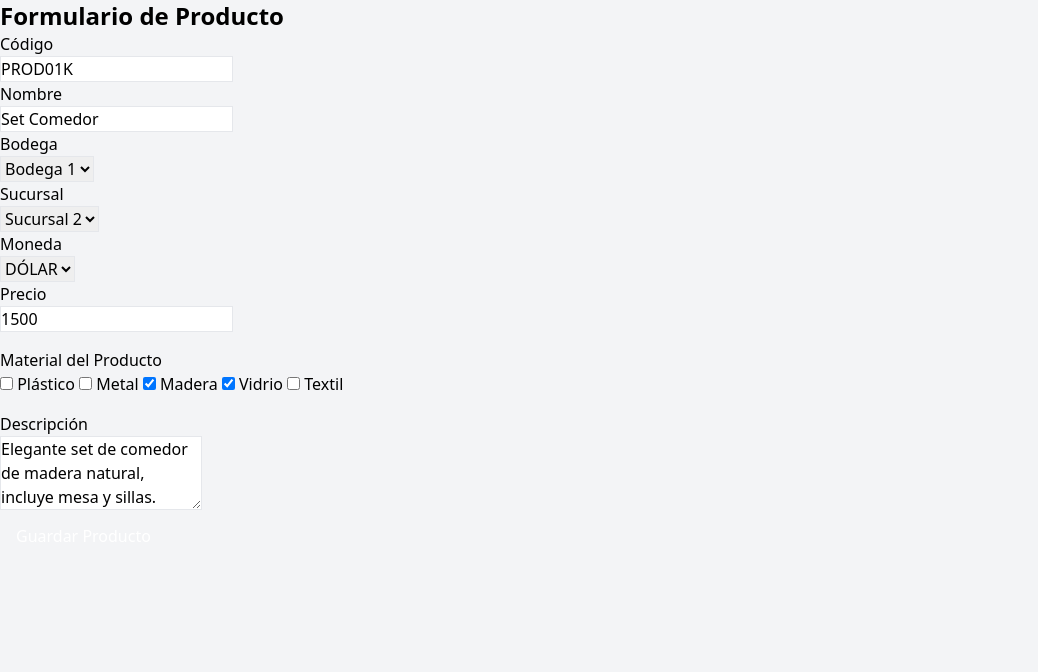
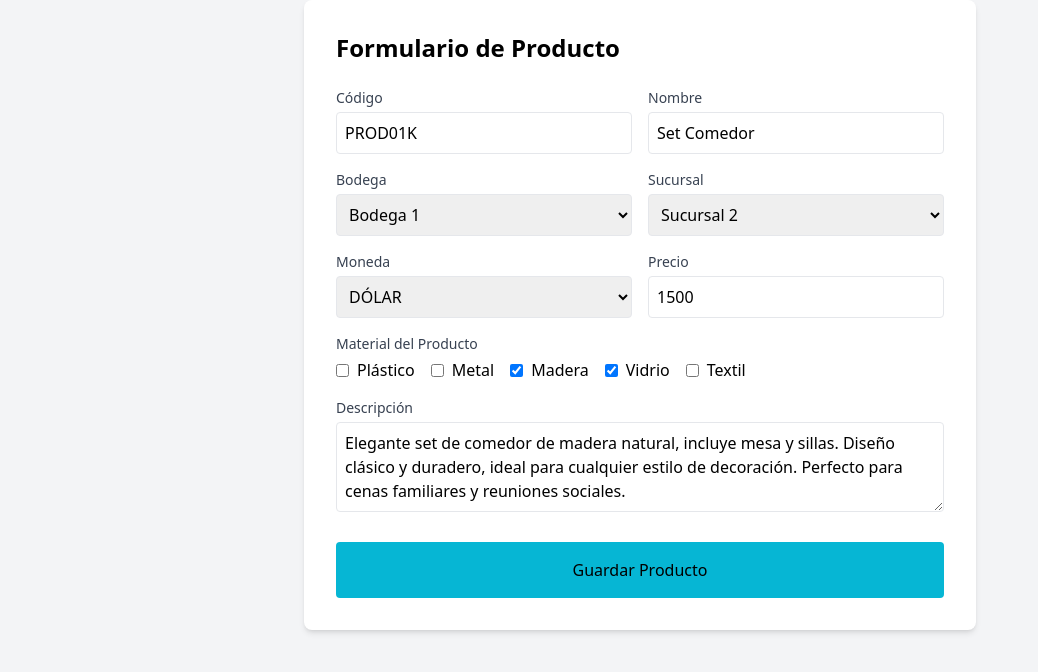
Before and after one commit to ilanangelesrodriguez/prueba-diagnostico-Facturacion.com, a PHP site: page /resources/views/formularioProducto.php in a window 1280 px wide. Shown: the top 672 px of the page, without its empty margins (0-1038 px from the left). Run offline with PHP 8.4, Linux system fonts and the light colour scheme; style sheets or scripts are compiled from the project's sources.

Commit message:
chore: modificar estilos del formulario

```diff
--- a/resources/css/output.css
+++ b/resources/css/output.css
@@ -554,40 +554,6 @@ video {
   --tw-contain-style:  ;
 }
 
-.container {
-  width: 100%;
-}
-
-@media (min-width: 640px) {
-  .container {
-    max-width: 640px;
-  }
-}
-
-@media (min-width: 768px) {
-  .container {
-    max-width: 768px;
-  }
-}
-
-@media (min-width: 1024px) {
-  .container {
-    max-width: 1024px;
-  }
-}
-
-@media (min-width: 1280px) {
-  .container {
-    max-width: 1280px;
-  }
-}
-
-@media (min-width: 1536px) {
-  .container {
-    max-width: 1536px;
-  }
-}
-
 .static {
   position: static;
 }
@@ -597,16 +563,79 @@ video {
   margin-right: auto;
 }
 
+.mb-1 {
+  margin-bottom: 0.25rem;
+}
+
 .mb-4 {
   margin-bottom: 1rem;
+}
+
+.mb-6 {
+  margin-bottom: 1.5rem;
+}
+
+.ml-2 {
+  margin-left: 0.5rem;
 }
 
 .block {
   display: block;
 }
 
+.flex {
+  display: flex;
+}
+
+.inline-flex {
+  display: inline-flex;
+}
+
+.grid {
+  display: grid;
+}
+
+.w-full {
+  width: 100%;
+}
+
+.max-w-2xl {
+  max-width: 42rem;
+}
+
+.grid-cols-2 {
+  grid-template-columns: repeat(2, minmax(0, 1fr));
+}
+
+.items-center {
+  align-items: center;
+}
+
+.gap-4 {
+  gap: 1rem;
+}
+
+.space-x-4 > :not([hidden]) ~ :not([hidden]) {
+  --tw-space-x-reverse: 0;
+  margin-right: calc(1rem * var(--tw-space-x-reverse));
+  margin-left: calc(1rem * calc(1 - var(--tw-space-x-reverse)));
+}
+
+.rounded {
+  border-radius: 0.25rem;
+}
+
+.rounded-lg {
+  border-radius: 0.5rem;
+}
+
 .border {
   border-width: 1px;
+}
+
+.bg-cyan-500 {
+  --tw-bg-opacity: 1;
+  background-color: rgb(6 182 212 / var(--tw-bg-opacity));
 }
 
 .bg-gray-100 {
@@ -614,13 +643,17 @@ video {
   background-color: rgb(243 244 246 / var(--tw-bg-opacity));
 }
 
-.bg-teal-500 {
+.bg-white {
   --tw-bg-opacity: 1;
-  background-color: rgb(20 184 166 / var(--tw-bg-opacity));
+  background-color: rgb(255 255 255 / var(--tw-bg-opacity));
 }
 
-.p-5 {
-  padding: 1.25rem;
+.p-2 {
+  padding: 0.5rem;
+}
+
+.p-8 {
+  padding: 2rem;
 }
 
 .px-4 {
@@ -628,9 +661,9 @@ video {
   padding-right: 1rem;
 }
 
-.py-2 {
-  padding-top: 0.5rem;
-  padding-bottom: 0.5rem;
+.py-4 {
+  padding-top: 1rem;
+  padding-bottom: 1rem;
 }
 
 .text-2xl {
@@ -638,11 +671,31 @@ video {
   line-height: 2rem;
 }
 
+.text-sm {
+  font-size: 0.875rem;
+  line-height: 1.25rem;
+}
+
 .font-bold {
   font-weight: 700;
 }
 
-.text-white {
+.font-medium {
+  font-weight: 500;
+}
+
+.text-gray-700 {
   --tw-text-opacity: 1;
-  color: rgb(255 255 255 / var(--tw-text-opacity));
+  color: rgb(55 65 81 / var(--tw-text-opacity));
 }
+
+.shadow-md {
+  --tw-shadow: 0 4px 6px -1px rgb(0 0 0 / 0.1), 0 2px 4px -2px rgb(0 0 0 / 0.1);
+  --tw-shadow-colored: 0 4px 6px -1px var(--tw-shadow-color), 0 2px 4px -2px var(--tw-shadow-color);
+  box-shadow: var(--tw-ring-offset-shadow, 0 0 #0000), var(--tw-ring-shadow, 0 0 #0000), var(--tw-shadow);
+}
+
+.hover\:bg-cyan-600:hover {
+  --tw-bg-opacity: 1;
+  background-color: rgb(8 145 178 / var(--tw-bg-opacity));
+}
--- a/resources/views/formularioProducto.php
+++ b/resources/views/formularioProducto.php
@@ -72,7 +72,7 @@
                 <label for="descripcion" class="block text-sm font-medium text-gray-700 mb-1">Descripción</label>
                 <textarea id="descripcion" name="descripcion" rows="3" class="w-full p-2 border rounded">Elegante set de comedor de madera natural, incluye mesa y sillas. Diseño clásico y duradero, ideal para cualquier estilo de decoración. Perfecto para cenas familiares y reuniones sociales.</textarea>
             </div>
-            <button type="submit" class="w-full bg-emerald-500 text-white py-2 px-4 rounded hover:bg-emerald-600">Guardar Producto</button>
+            <button type="submit" class="w-full bg-cyan-500 py-4 px-4 rounded hover:bg-cyan-600">Guardar Producto</button>
         </form>
     </div>
 </body>
```
